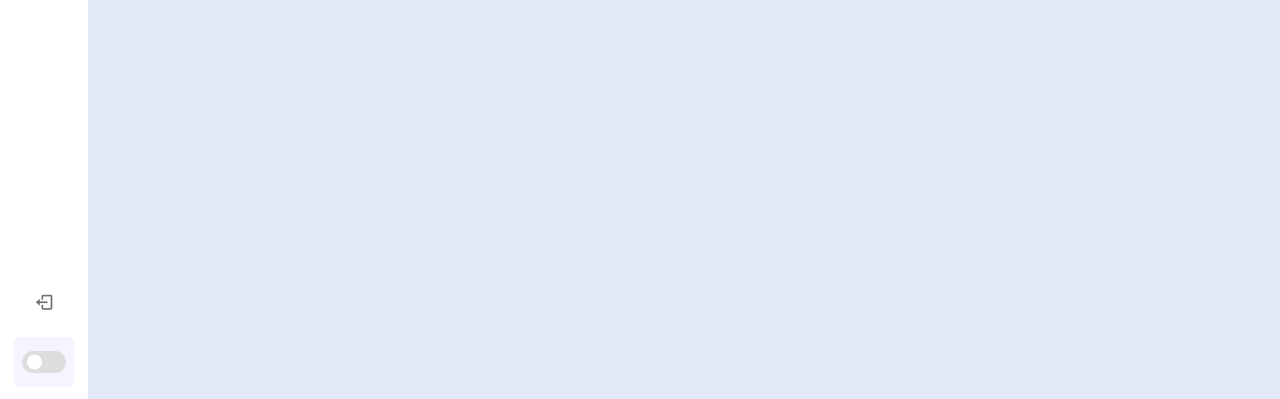
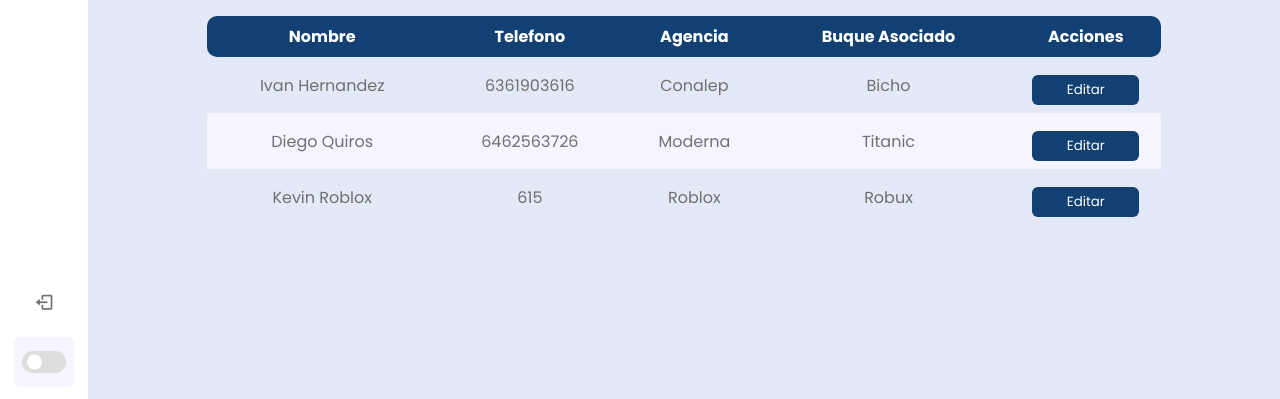
Before and after one commit to diegovq12/Proyecto-Pimeva, a website built with Vite: page personal.html in a window 1280 px wide. Shown: the part 401-800 px from the top of the page. Built offline with nearby package versions, Linux system fonts and the light colour scheme.

Commit message:
Ejemplo tabla de usuarios agregados

```diff
--- a/CSS/personal.css
+++ b/CSS/personal.css
@@ -103,6 +103,70 @@
     font-size: 20px;
 }
 
+.contenedor-usuarios {
+    width: 80%;
+    margin: 0 auto;
+}
+
+.contenedor-usuarios .title {
+    font-size: 30px;
+    color: var(--text-color);
+    margin-left: 20px;
+    padding: 10px 0;
+}
+
+.table-container {
+    width: 100%;
+}
+
+.table {
+    width: 100%;
+    border-collapse: collapse;
+    margin: 20px 0;
+}
+
+.table th, .table td {
+    padding: 8px;
+    text-align: center;
+    color: var(--text-color);
+}
+
+.table th {
+    background-color: var(--primary-color);
+    color: white;
+}
+
+.table th:nth-child(1) {
+    border-top-left-radius: 10px;
+    border-bottom-left-radius: 10px;
+}
+
+.table th:nth-child(5) {
+    border-top-right-radius: 10px;
+    border-bottom-right-radius: 10px;
+}
+
+.table tr:nth-child(even) {
+    background-color: var(--primary-color-light);
+
+}
+
+
+.contenedor-usuarios .botones-usuario{
+    max-width: 250px;
+    width: 80%;
+    padding: 5px 2px;
+    border-radius: 6px;
+    background-color: var(--primary-color);
+    color: white;
+    cursor: pointer;
+    border: none;
+    margin: 10px 0 0 0;
+}
+/* .table th {
+    background-color: #f2f2f2;
+} */
+
 
 @media screen and (max-width: 480px) {
     .container {
@@ -112,4 +176,9 @@
     .group {
         grid-template-columns: 1fr;
     }
+
+    .table-container .table{
+        width: 100%;
+        overflow-x: auto;
+    }
 }
--- a/personal.html
+++ b/personal.html
@@ -116,6 +116,54 @@
             </div>
         </div>
         </div>
+
+        <div class="contenedor-usuarios">
+            <p class="title">Usuarios Registrados</p>
+            <div class="table-container">
+                <table class="table">
+                    <thead >
+                        <tr>
+                            <th>Nombre</th>
+                            <th>Telefono</th>
+                            <th>Agencia</th>
+                            <th>Buque Asociado</th>
+                            <th>Acciones</th>
+                        </tr>
+                    </thead>
+                    <tbody>
+                        <tr>
+                            <td>Ivan Hernandez</td>
+                            <td>6361903616</td>
+                            <td>Conalep</td>
+                            <td>Bicho</td>
+                            <td>
+                                <button class="botones-usuario">Editar</button>
+                                <!-- <button class="botones-usuario">Eliminar</button> -->
+                            </td>
+                        </tr>
+                        <tr>
+                            <td>Diego Quiros</td>
+                            <td>6462563726</td>
+                            <td>Moderna</td>
+                            <td>Titanic</td>
+                            <td>
+                                <button class="botones-usuario">Editar</button>
+                                <!-- <button class="botones-usuario">Eliminar</button> -->
+                            </td>
+                        </tr>
+                        <tr>
+                            <td>Kevin Roblox</td>
+                            <td>615</td>
+                            <td>Roblox</td>
+                            <td>Robux   </td>
+                            <td>
+                                <button class="botones-usuario">Editar</button>
+                                <!-- <button class="botones-usuario">Eliminar</button> -->
+                            </td>
+                        </tr>
+                    </tbody>
+                </table>
+        </div>
     </section>
 
     <script src="js/sidebar.js"></script>
```
